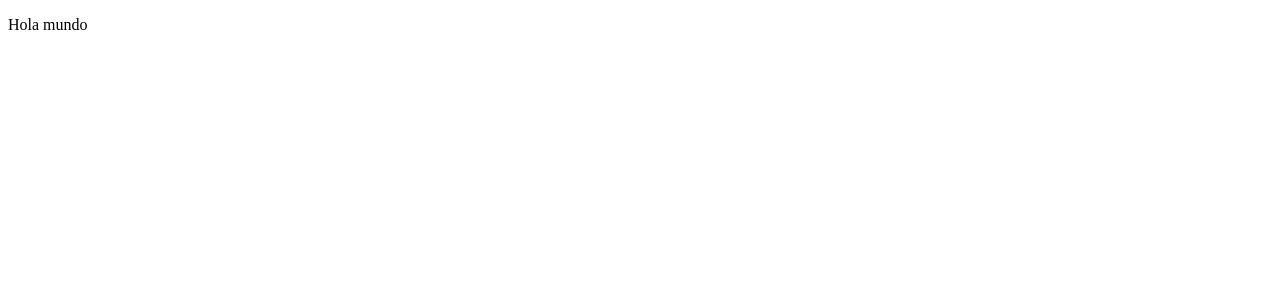
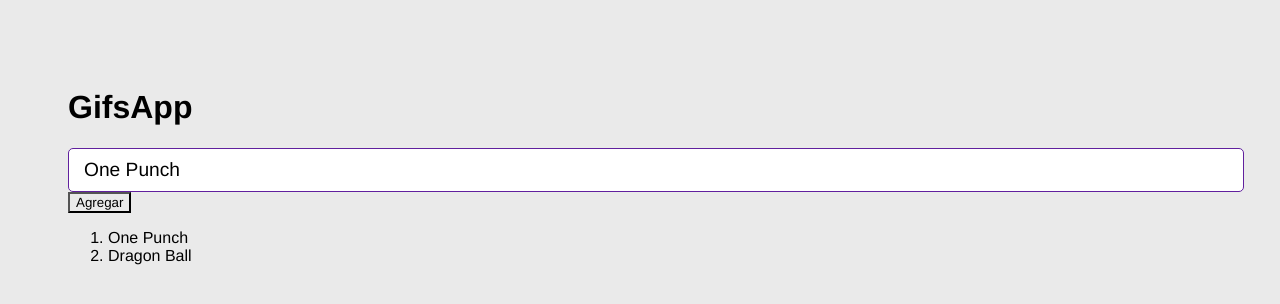
Before and after one commit to daviddiazh/App-Gifs-Reactjs, a React (Vite) app: page / in a window 1280 px wide. Shown: the top 304 px of the page. Built offline with nearby package versions, Linux system fonts and the light colour scheme.

Commit message:
Making the form of filter data

```diff
--- a/src/GifExpertApp.jsx
+++ b/src/GifExpertApp.jsx
@@ -1,9 +1,29 @@
-import React from 'react'
+import React, { useState } from 'react'
+import { AddCategory } from './components/AddCategory';
 
 export const GifExpertApp = () => {
+
+    const [ categories, setCategories ] = useState(['One Punch', 'Dragon Ball']);
+
+    const onAddCategory = () => {
+        setCategories([ ...categories, 'Valorant' ]);
+    }
+
     return (
         <>
-            <p>Hola mundo</p>
+            <h1>GifsApp</h1>
+
+            <AddCategory />
+            <button onClick={ onAddCategory }>Agregar</button>
+
+            <ol>
+                {
+                    categories.map( category => (
+                        <li key={category}>{category}</li>
+                    ))
+                }
+            </ol>
+
         </>
     )
 }
--- /dev/null
+++ b/src/components/AddCategory.jsx
@@ -0,0 +1,28 @@
+import React, { useState } from 'react'
+
+export const AddCategory = () => {
+
+    const [inputValue, setInputValue] = useState('One Punch');
+
+    const onInputChange = (event) => {
+        setInputValue(event.target.value);
+    }
+
+    const onSubmit = (event) => {
+        event.preventDefault();
+        console.log(inputValue)
+    }
+
+    return (
+        <>
+            <form onSubmit={onSubmit}>
+                <input
+                    type="text"
+                    placeholder="Buscar gifs"
+                    value={inputValue}
+                    onChange={ onInputChange }
+                />
+            </form>
+        </>
+    )
+}
--- a/src/main.jsx
+++ b/src/main.jsx
@@ -1,6 +1,7 @@
 import React from 'react'
 import ReactDOM from 'react-dom/client'
 import { GifExpertApp } from './GifExpertApp'
+import './styles.css'
 
 ReactDOM.createRoot(document.getElementById('root')).render(
   <React.StrictMode>
--- /dev/null
+++ b/src/styles.css
@@ -0,0 +1,63 @@
+* {
+    font-family: Helvetica, Arial, sans-serif;
+    background-color: rgb(234, 234, 234);
+  }
+
+  body {
+    padding: 60px;
+  }
+
+  input {
+    background-color: white;
+    border-radius: 5px;
+    border: 1px solid rgb(97, 32, 158);
+    color: black;
+    font-size: 1.2rem;
+    outline: none;
+    padding: 10px 15px;
+    width: 100%;
+  }
+
+  h2 {
+    font-size: 1.5rem;
+  }
+
+  h3 {
+    font-size: 3rem;
+    margin-bottom: 5px;
+  }
+
+  .card-grid {
+    display: flex;
+    flex-direction: row;
+    flex-wrap: wrap;
+    justify-content: center;
+  }
+
+  .card {
+    align-content: center;
+    align-items: center;
+    background-color: white;
+    border-radius: 10px;
+    box-shadow: 0px 3px 5px rgba(0, 0, 0, 0.03);
+    display: flex;
+    flex-direction: column;
+    height: 0%;
+    justify-content: center;
+    margin-bottom: 20px;
+    margin-right: 20px;
+    overflow: hidden;
+  }
+
+  .card p {
+    background-color: white;
+    flex: 1;
+    font-size: 1.5rem;
+    margin-top: 5px;
+    padding: 5px 20px 0px 20px;
+    text-align: center;
+  }
+
+  .card img {
+    width: 100%;
+  }
```
